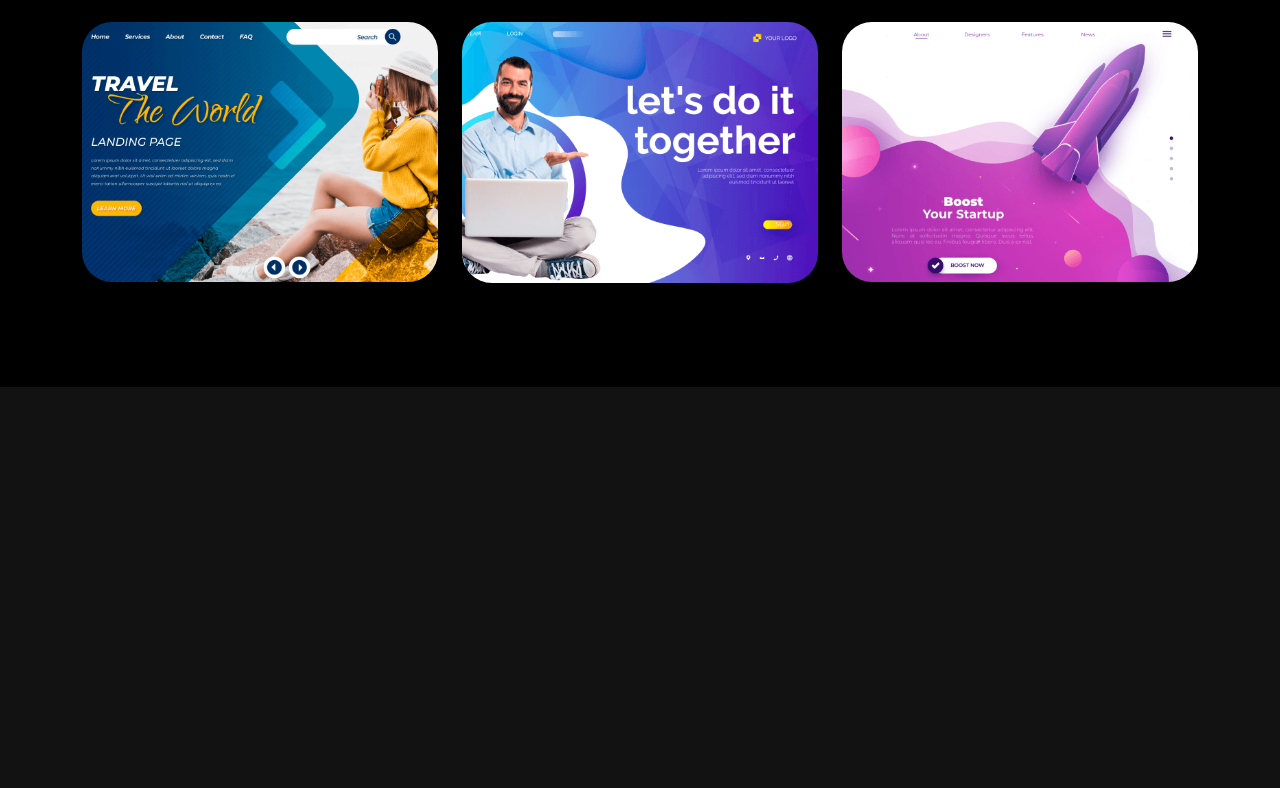
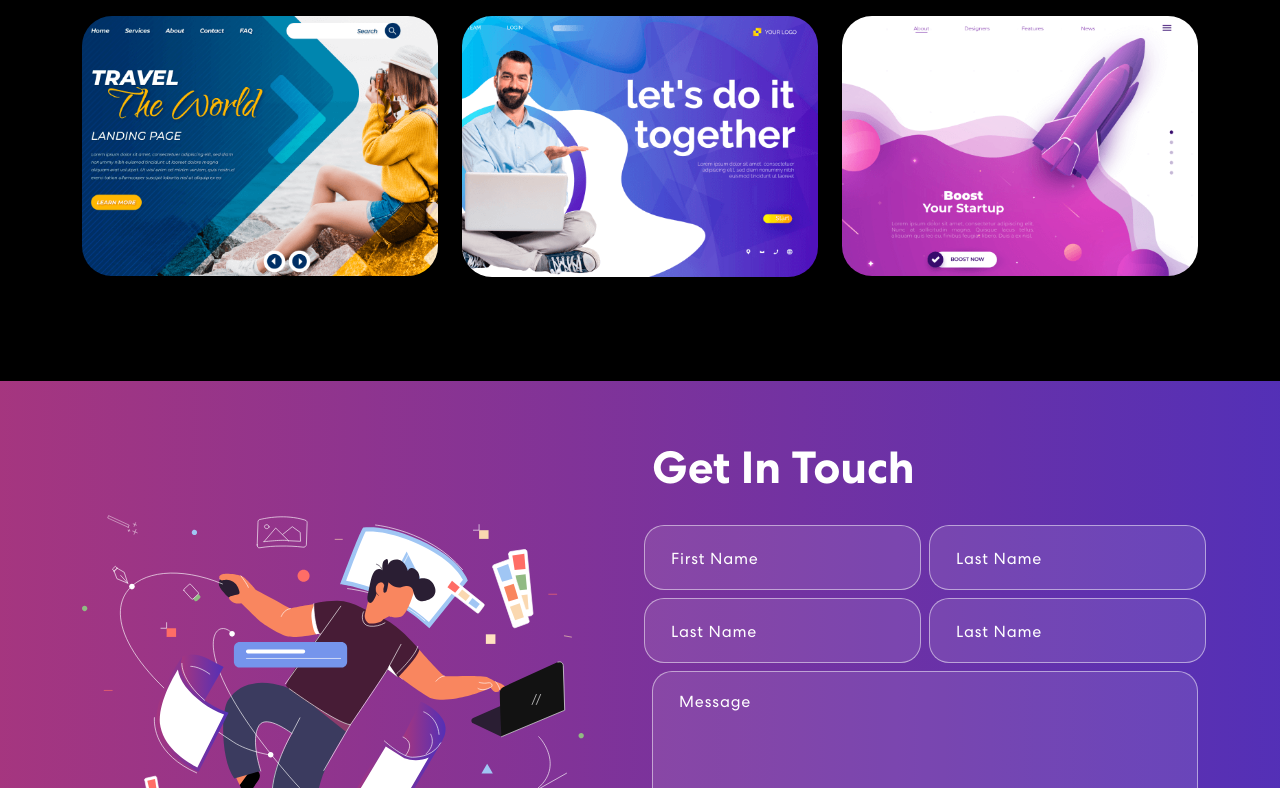
Before and after one commit to CompileWithQureshi/Poritfilo, a React (Create React App) app: page / in a window 1280 px wide. Shown: the part 2012-2800 px from the top of the page. Before the commit the page ends 2399 px from the top, so only its background shows below. Built offline with nearby package versions, Linux system fonts and the light colour scheme.

Commit message:
Crated Contact form

```diff
--- a/package.json
+++ b/package.json
@@ -7,10 +7,13 @@
     "@testing-library/react": "^13.0.0",
     "@testing-library/user-event": "^13.2.1",
     "bootstrap": "^5.2.3",
+    "express": "^4.18.2",
+    "nodemailer": "^6.8.0",
     "react": "^18.2.0",
     "react-bootstrap": "^2.7.0",
     "react-bootstrap-icons": "^1.10.2",
     "react-dom": "^18.2.0",
+    "react-mailchimp-subscribe": "^2.1.3",
     "react-multi-carousel": "^2.8.2",
     "react-scripts": "5.0.1",
     "web-vitals": "^2.1.0"
--- a/src/App.js
+++ b/src/App.js
@@ -4,6 +4,7 @@ import 'bootstrap/dist/css/bootstrap.min.css'
 import { Banner } from './component/Banner';
 import { Skill } from './component/Skills';
 import { Project } from './component/Project';
+import { Contact } from './component/Contact';
 
 const App = () => {
   return (
@@ -12,6 +13,7 @@ const App = () => {
       <Banner />
       <Skill />
       <Project />
+      <Contact />
     </div>
   )
 }
--- /dev/null
+++ b/src/component/Contact.jsx
@@ -0,0 +1,116 @@
+import { useState } from "react";
+import { Col, Container, Row } from "react-bootstrap";
+import contactImg from "../assets/img/contact-img.svg";
+
+export const Contact = () => {
+  const formInitai = {
+    firstName: "",
+    lastName: "",
+    email: "",
+    phone: "",
+    message: "",
+  };
+  const [fromDetails, setFormDeatils] = useState(formInitai);
+  const [buttonText, setButtonText] = useState("Send");
+  const [status, setStatus] = useState({});
+
+  const onFormUpdate = (category, value) => {
+    setFormDeatils({
+      ...fromDetails,
+      [category]: value,
+    });
+  };
+
+  const handelSubmit = async (e) => {
+    e.preventDefault();
+    setButtonText("Sending....");
+    let respone = await fetch("http://localhost:5000/contact", {
+      method: "POST",
+      headers: {
+        "Content-Type": "Application/json;charset=utf-8",
+      },
+      body: JSON.stringify(fromDetails),
+    });
+    setButtonText("Send");
+    let result = respone.json();
+    setFormDeatils(fromDetails);
+    if (result.code === 200) {
+      setStatus({ success: true, message: "Message sent successfully" });
+    } else {
+      setStatus({ success: false, message: "Someting went wrong" });
+    }
+  };
+
+  return (
+    <section className="contact" id="connect">
+      <Container>
+        <Row className="align-items-center">
+          <Col md={6}>
+            <img src={contactImg} alt="contact us" />
+          </Col>
+          <Col md={6}>
+            <h2>Get In Touch</h2>
+            <form onSubmit={handelSubmit}>
+              <Row>
+                <Col sm={6} className="px-1">
+                  <input
+                    type="text"
+                    value={fromDetails.firstName}
+                    placeholder="First Name"
+                    onChange={(e) => onFormUpdate(`FirstName`, e.target.value)}
+                  />
+                </Col>
+                <Col sm={6} className="px-1">
+                  <input
+                    type="text"
+                    value={fromDetails.lastName}
+                    placeholder="Last Name"
+                    onChange={(e) => onFormUpdate(`FirstName`, e.target.value)}
+                  />
+                </Col>
+                <Col sm={6} className="px-1">
+                  <input
+                    type="text"
+                    value={fromDetails.email}
+                    placeholder="Last Name"
+                    onChange={(e) => onFormUpdate(`FirstName`, e.target.value)}
+                  />
+                </Col>
+                <Col sm={6} className="px-1">
+                  <input
+                    type="text"
+                    value={fromDetails.phone}
+                    placeholder="Last Name"
+                    onChange={(e) => onFormUpdate(`FirstName`, e.target.value)}
+                  />
+                </Col>
+                <Col>
+                  <textarea
+                    rows={6}
+                    value={fromDetails.message}
+                    placeholder="Message"
+                    onChange={(e) => onFormUpdate(`FirstName`, e.target.value)}
+                  />
+                  <button type="submit">
+                    <span>{buttonText}</span>
+                  </button>
+                </Col>
+                {status.message && (
+                  <Col>
+                    <p
+                      className={
+                        status.success === false ? "danger" : "success"
+                      }
+                    >
+                      {status.message}
+                    </p>
+                  </Col>
+                )}
+              </Row>
+            </form>
+          </Col>
+        </Row>
+      </Container>
+    </section>
+  );
+};
```
Also changed, not shown: server.js (added, +51 -0 lines), 2 other files (tests, documents, lock files or other folders).
